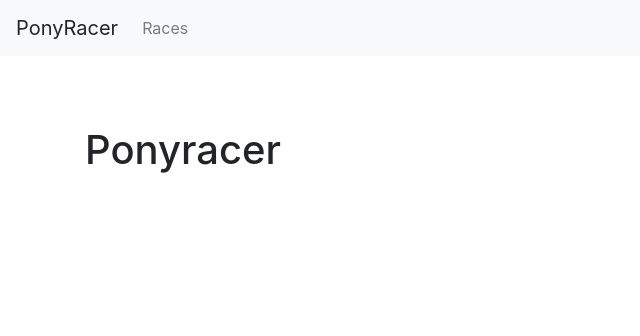
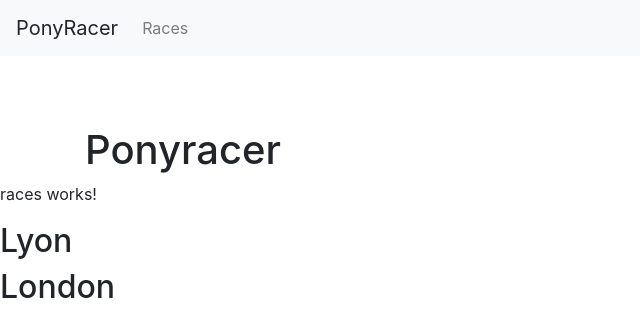
Before and after one commit to sandu2d/angular-exercises, an Angular app: page / in a window 1280 px wide. Shown: the top 336 px of the page, without its empty margins (0-640 px from the left). Built offline with nearby package versions, Linux system fonts and the light colour scheme.

Commit message:
2. List of races

```diff
--- a/exercise.json
+++ b/exercise.json
@@ -1 +1 @@
-{"pack":"40","id":1,"title":"Templates","specs":[{"name":"src/app/app.component.spec.ts","hash":"47f5ad4203ebf906e883d71f3a00e046d0643bc5"},{"name":"src/app/menu/menu.component.spec.ts","hash":"93bc5af4e7eb84db8f6a9c66fab871aab9522668"}]}
+{"pack":"40","id":2,"title":"List of races","specs":[{"name":"src/app/app.component.spec.ts","hash":"5e06435825425bb2d33df95982b66d56b205afb9"},{"name":"src/app/races/races.component.spec.ts","hash":"6b8568f46e866cb0c3926ff41fad8ca5450f34c4"}]}
--- a/src/app/app.component.html
+++ b/src/app/app.component.html
@@ -3,3 +3,5 @@
 <div class="container" style="margin-top: 70px;">
   <h1>Ponyracer</h1>
 </div>
+
+<pr-races></pr-races>
--- a/src/app/app.module.ts
+++ b/src/app/app.module.ts
@@ -3,11 +3,13 @@ import { NgModule } from '@angular/core';
 
 import { AppComponent } from './app.component';
 import { MenuComponent } from './menu/menu.component';
+import { RacesComponent } from './races/races.component';
 
 @NgModule({
   declarations: [
     AppComponent,
-    MenuComponent
+    MenuComponent,
+    RacesComponent
   ],
   imports: [
     BrowserModule
--- /dev/null
+++ b/src/app/models/race.model.ts
@@ -0,0 +1,3 @@
+export default interface RaceModel {
+    name: string;
+}
--- /dev/null
+++ b/src/app/races/races.component.html
@@ -0,0 +1,4 @@
+<p>races works!</p>
+<div *ngFor="let race of races">
+    <div><h2>{{race.name}}</h2></div>
+</div>
--- /dev/null
+++ b/src/app/races/races.component.ts
@@ -0,0 +1,19 @@
+import { Component, OnInit } from '@angular/core';
+import RaceModel from '../models/race.model';
+
+@Component({
+  selector: 'pr-races',
+  templateUrl: './races.component.html',
+  styleUrls: ['./races.component.css']
+})
+export class RacesComponent implements OnInit {
+
+  races: RaceModel[];
+
+  constructor() { }
+
+  ngOnInit() {
+    this.races = [{ name: 'Lyon' }, { name: 'London' }];
+  }
+
+}
```
Also changed, not shown: results/karma-results.json (+1 -1 lines), src/app/races/races.component.css (added), 2 other files (tests, documents, lock files or other folders).
